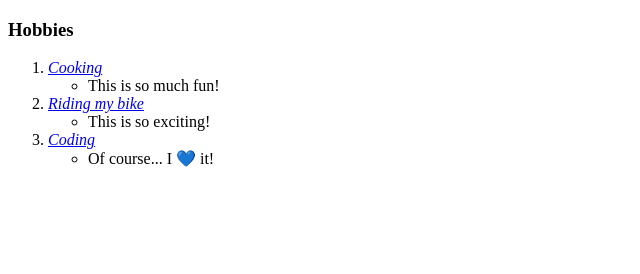
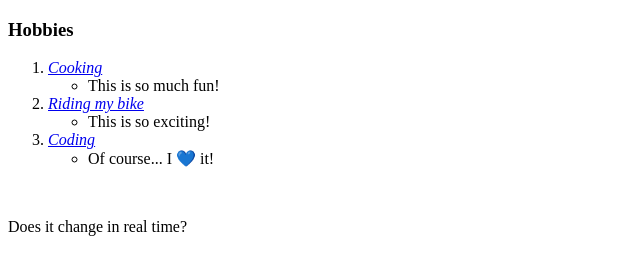
Before and after one commit to MaSchRo87/cv, a plain HTML site: page hobbies.html in a window 1280 px wide. Shown: the whole page, without its empty margins (0-640 px from the left). Drawn offline with Linux system fonts and the light colour scheme.

Commit message:
Update hobbies.html
I wanted to see how I can manipulate data afterwars.

```diff
--- a/hobbies.html
+++ b/hobbies.html
@@ -25,6 +25,8 @@
     </li>
     </ul>
   </ol>
+  <br>
+  <p>Does it change in real time?</p>
 
 
   </body>
```
